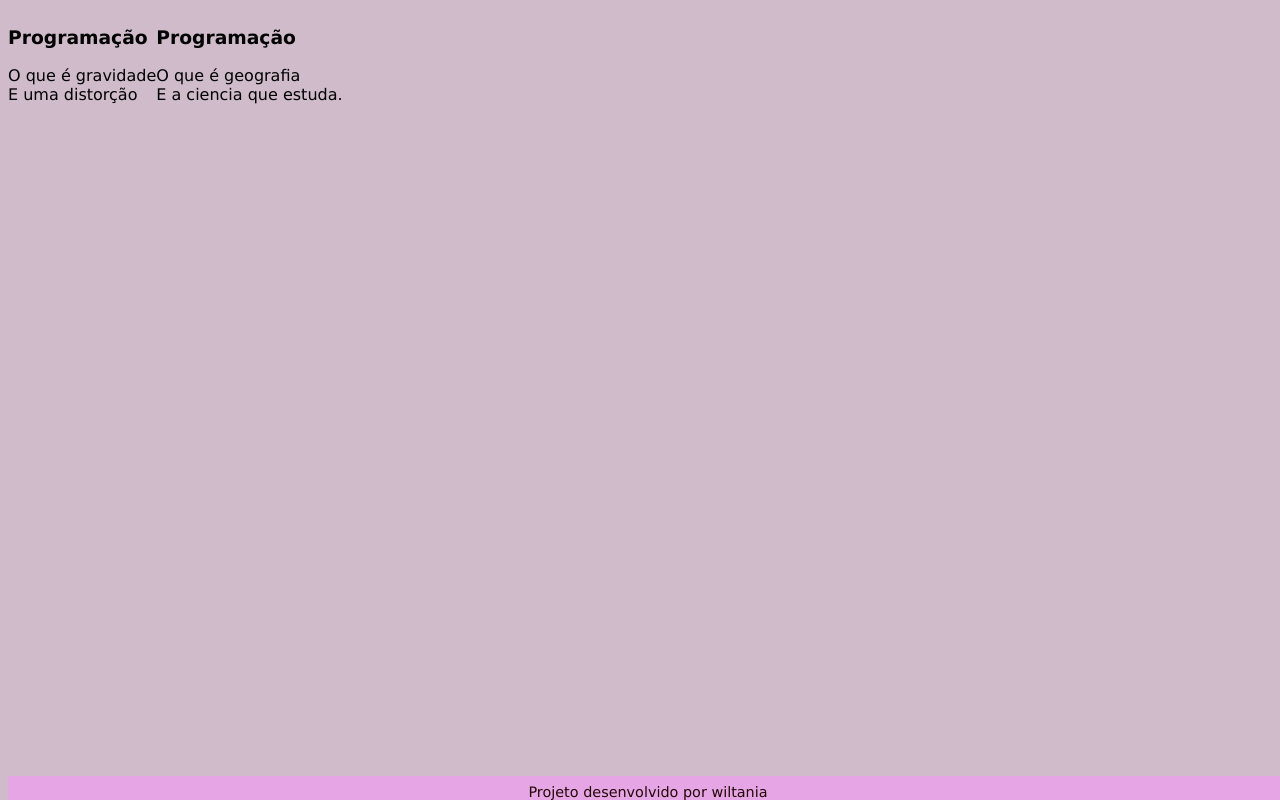
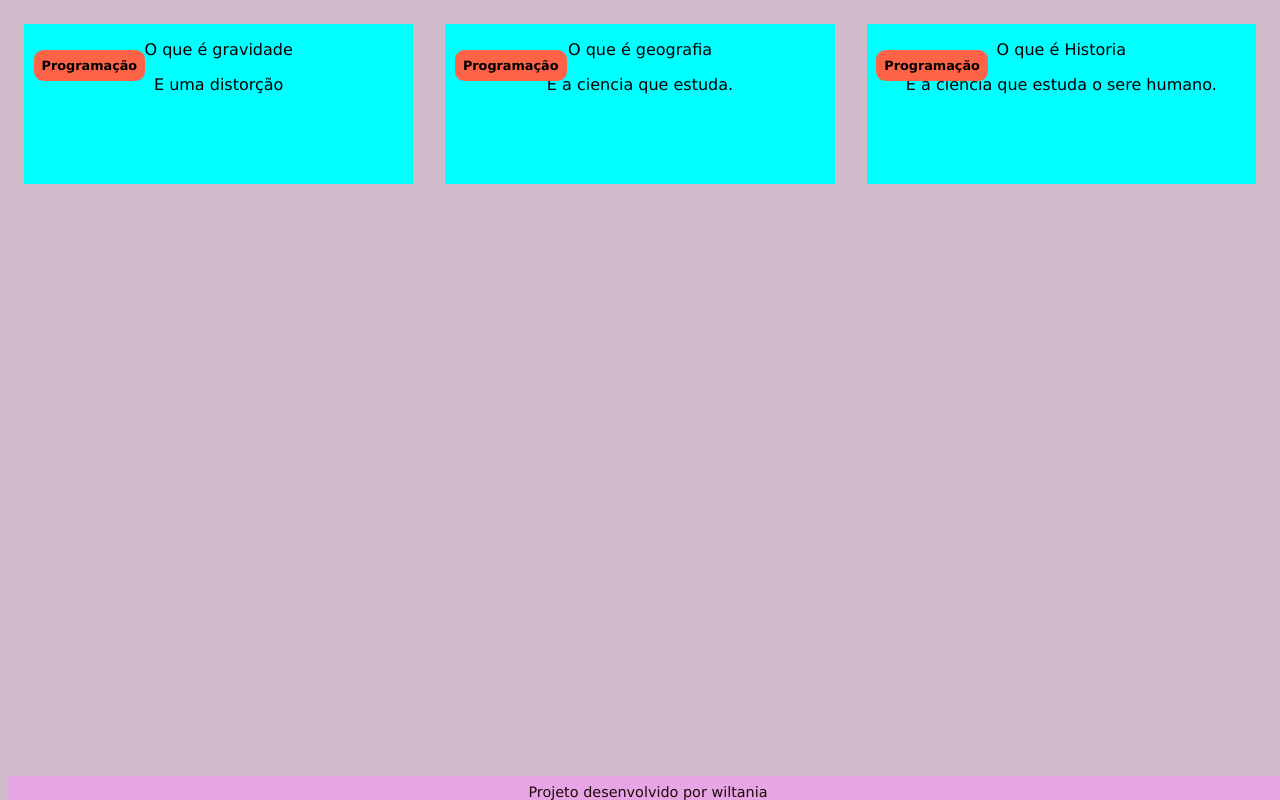
Before and after one commit to Wiltania/Page-web-Wiltania, a plain HTML site: page index.html in a window 1280 px wide. Drawn offline with Linux system fonts and the light colour scheme.

Commit message:
termineim a aula 3

```diff
--- a/Assets/styles.css
+++ b/Assets/styles.css
@@ -4,19 +4,29 @@ body{
 }
 
 #container{
- display:flex ;
+ display: flex;
 }
-.cartao{
+
+.cartao {
     margin: 1rem 1rem;
-    background-color: blueviolet;
-     height: 20rem;
-     flex-grow: 1;
-      flex-basis: calc(33% - 6rem);
-}
+    background-color: aqua;
+    height: 10rem;
+    width: 10rem;
+    flex-grow: 1;
+    flex-basis: calc(33% -6rem);}
 
 .cartao__conteudo {
     text-align: center;
     height: 100%;
+}
+.cartao__conteudo h3 {
+    background-color: tomato;
+    text-align: left;
+    padding: 0.5rem;
+    position: absolute;
+    margin: 0.6rem;
+    border-radius: 0.6rem;
+    font-size: 1vw;
 }
 
 footer{
--- a/index.html
+++ b/index.html
@@ -7,30 +7,42 @@
     <link rel="preconnect" href="https://fonts.googleapis.com" />
   <link rel="preconnect" href="https://fonts.gstatic.com" crossorigin />
 
+
     <title>Flashcard</title>
 </head>
 <body>
     <main>
     <section id="container">
-        <article class="Cartao">
-            <div class="cartao_conteudo">
+        <article class="cartao">
+            <div class="cartao__conteudo">
                 <h3>Programação</h3>
-                <div class="cartao_conteudo_perguntas">
-                    O que é gravidade
+                <div class="cartao__conteudo__perguntas">
+                    <p>O que é gravidade</p>
                 </div>
-                <div class="cartao_conteudo_respostas">
-                    E uma distorção
+                <div class="cartao__conteudo__resposta">
+                    <p>E uma distorção</p>
                 </div>
             </div>
         </article>
-        <article class="Cartao">
-            <div class="cartao_conteudo">
+        <article class="cartao">
+            <div class="cartao__conteudo">
                 <h3>Programação</h3>
-                <div class="cartao_conteudo_perguntas">
-                    O que é geografia
+                <div class="cartao__conteudo__resposta">
+                   <p> O que é geografia</p>
                 </div>
-                <div class="cartao_conteudo_respostas">
-                    E a ciencia que estuda.
+                <div class="cartao__conteudo__respostas">
+                    <p>E a ciencia que estuda.</p>
+                </div>
+            </div>
+        </article>
+         <article class="cartao">
+            <div class="cartao__conteudo">
+                <h3>Programação</h3>
+                <div class="cartao__conteudo__resposta">
+                   <p> O que é Historia</p>
+                </div>
+                <div class="cartao__conteudo__respostas">
+                    <p>E a ciencia que estuda o sere humano.</p>
                 </div>
             </div>
         </article>
```
